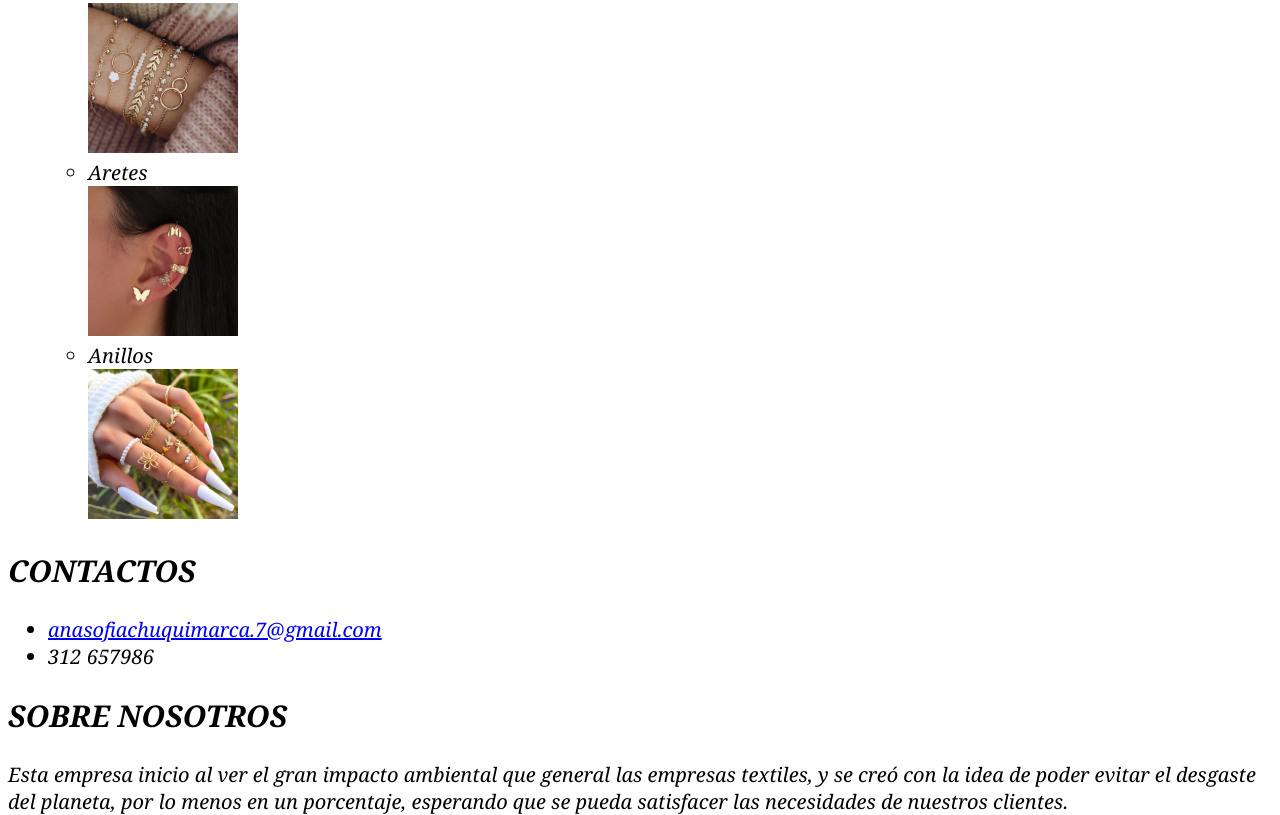
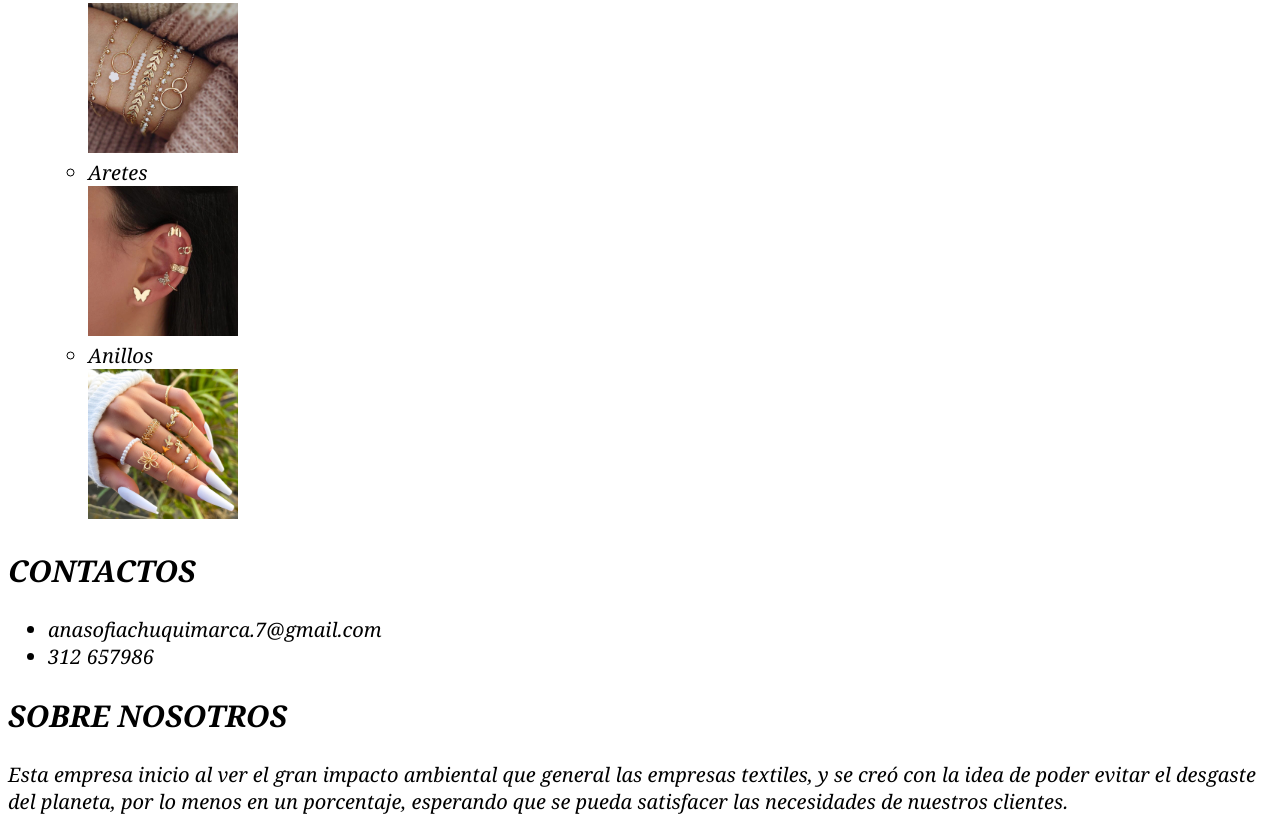
Before and after one commit to anasofia17ch/pagina-web, a plain HTML site: page visualstudio/index.html in a window 1280 px wide. Shown: the part 4290-5105 px from the top of the page. Drawn offline with Linux system fonts and the light colour scheme.

Commit message:
Add files via upload
file:///C:/Users/Usuario/Desktop/tecn/pagina-web-d301fbe87207931f629226293afff80098ca7b99/pagina-web-d301fbe87207931f629226293afff80098ca7b99/visualstudio/index.html

```diff
--- a/visualstudio/index.html
+++ b/visualstudio/index.html
@@ -163,7 +163,7 @@ BOUTIQUE
 </H2>
             <UL>
                 <LI>
-                 <a href="#" class="email"> anasofiachuquimarca.7@gmail.com</a>
+                  anasofiachuquimarca.7@gmail.com
                 </LI>
                 <LI>
                     312 657986
```
